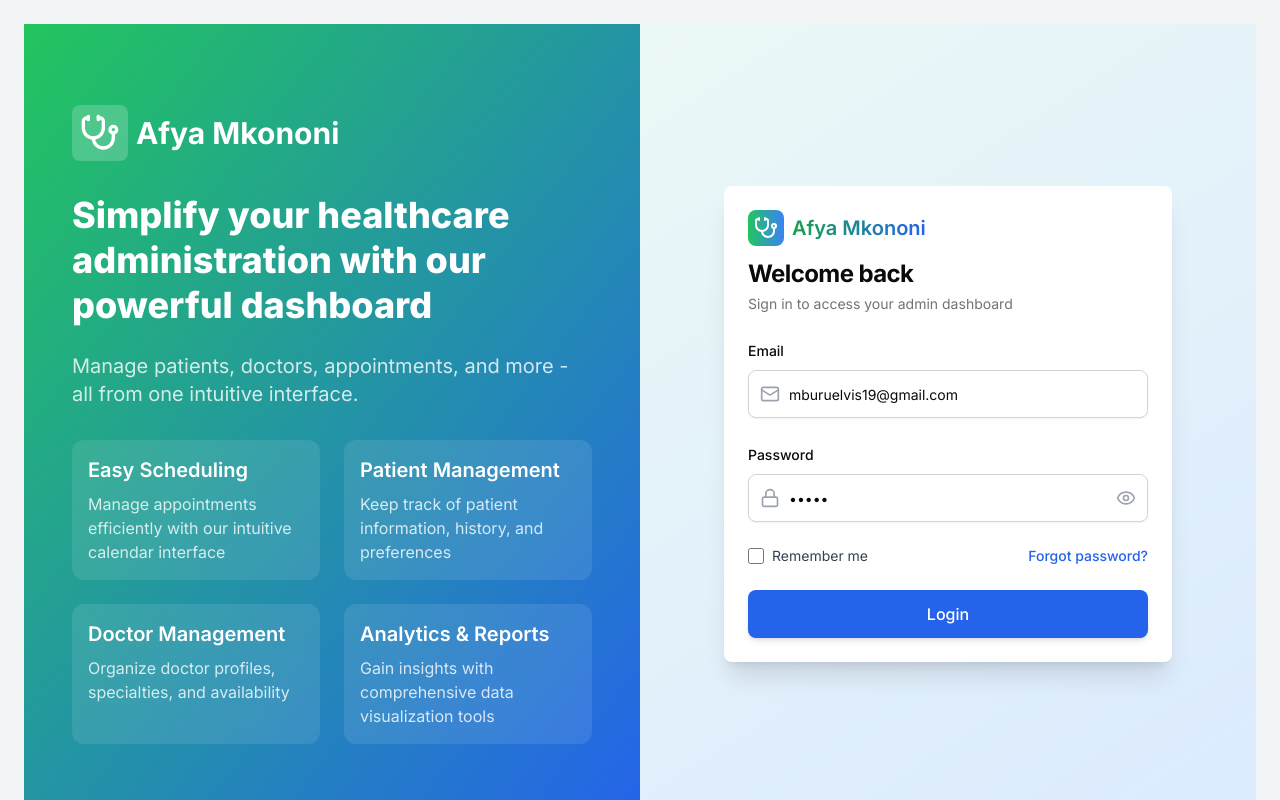
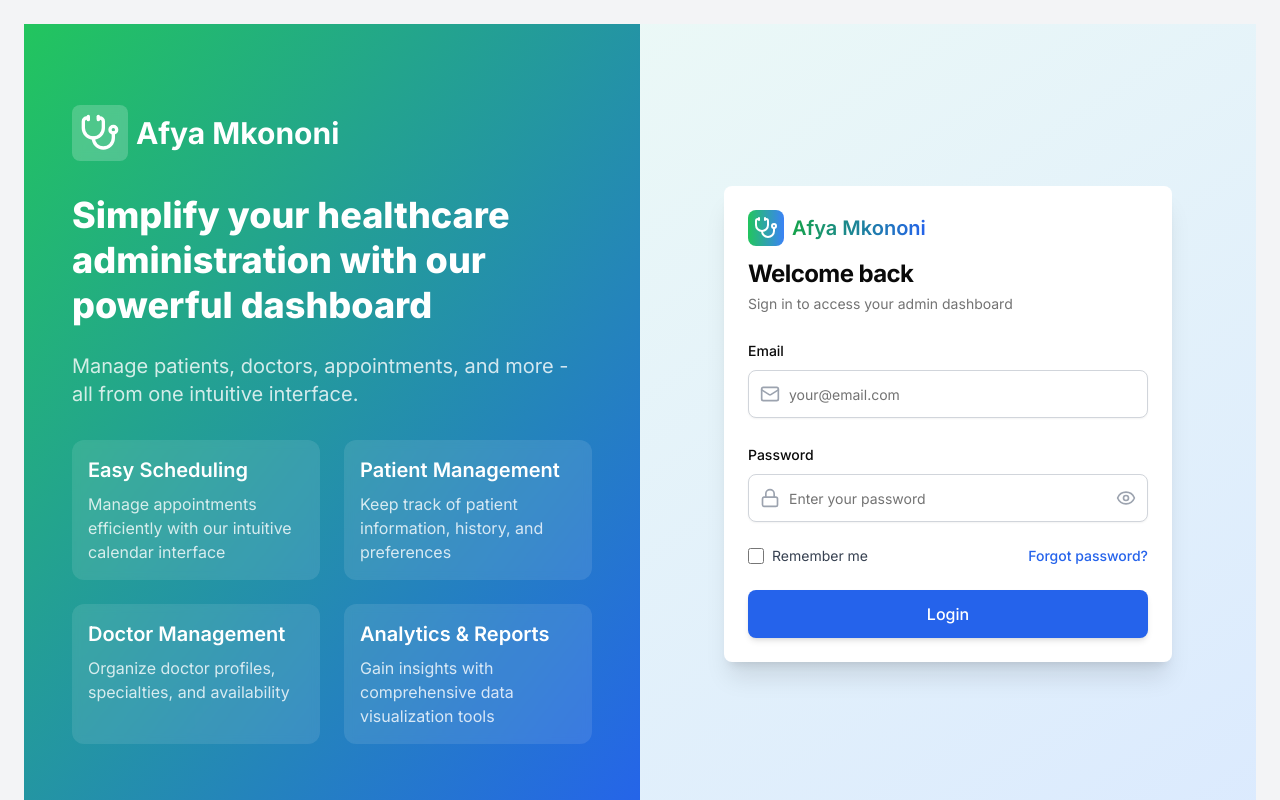
Before and after one commit to cjephuneh/afyaadmin, a Next.js app: page /login in a window 1280 px wide. Built offline with nearby package versions, Linux system fonts and the light colour scheme.

Commit message:
fix: clear default values in LoginForm for email and password fields

```diff
--- a/components/LoginForm.tsx
+++ b/components/LoginForm.tsx
@@ -10,8 +10,8 @@ import { useToast } from "@/hooks/use-toast";
 import { EyeIcon, EyeOffIcon, LockIcon, MailIcon } from "lucide-react";
 
 export function LoginForm() {
-  const [email, setEmail] = useState("mburuelvis19@gmail.com");
-  const [password, setPassword] = useState("Admin");
+  const [email, setEmail] = useState("");
+  const [password, setPassword] = useState("");
   const [isLoading, setIsLoading] = useState(false);
   const [showPassword, setShowPassword] = useState(false);
   const router = useRouter();
```
